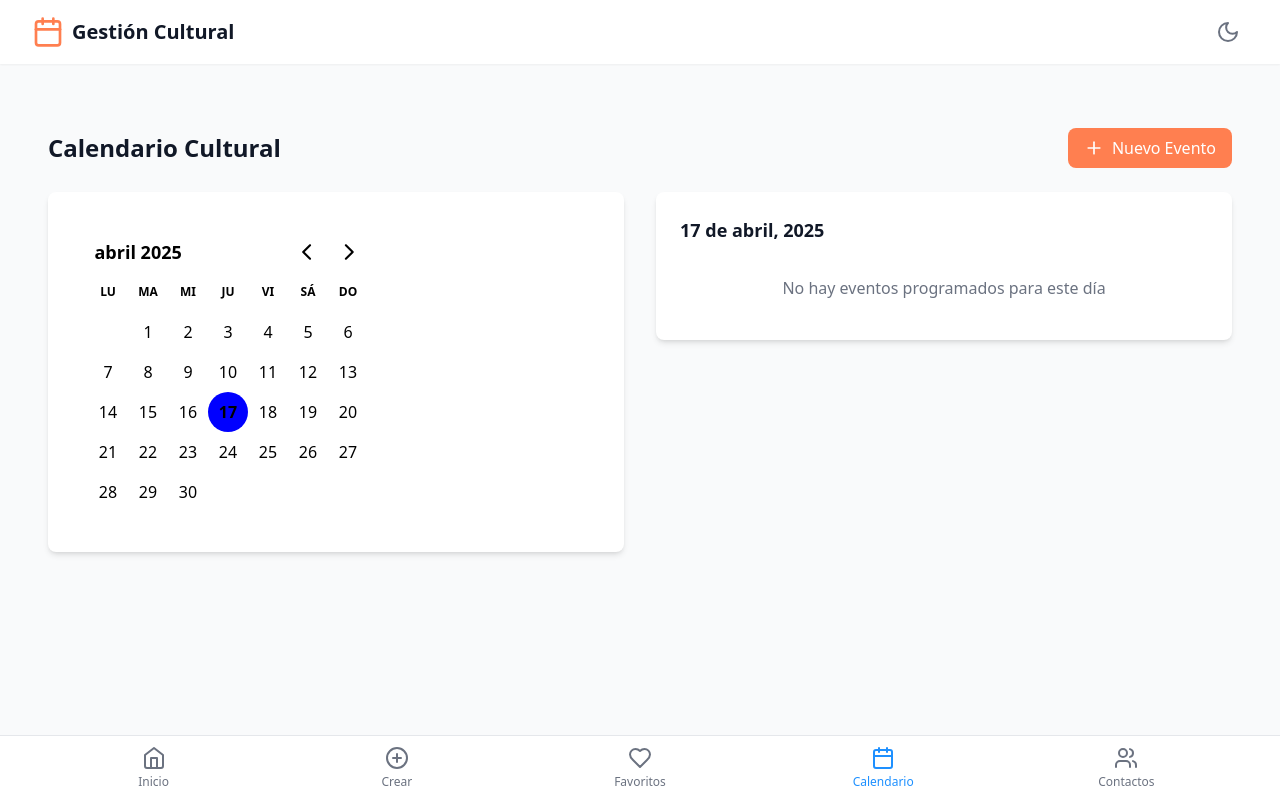
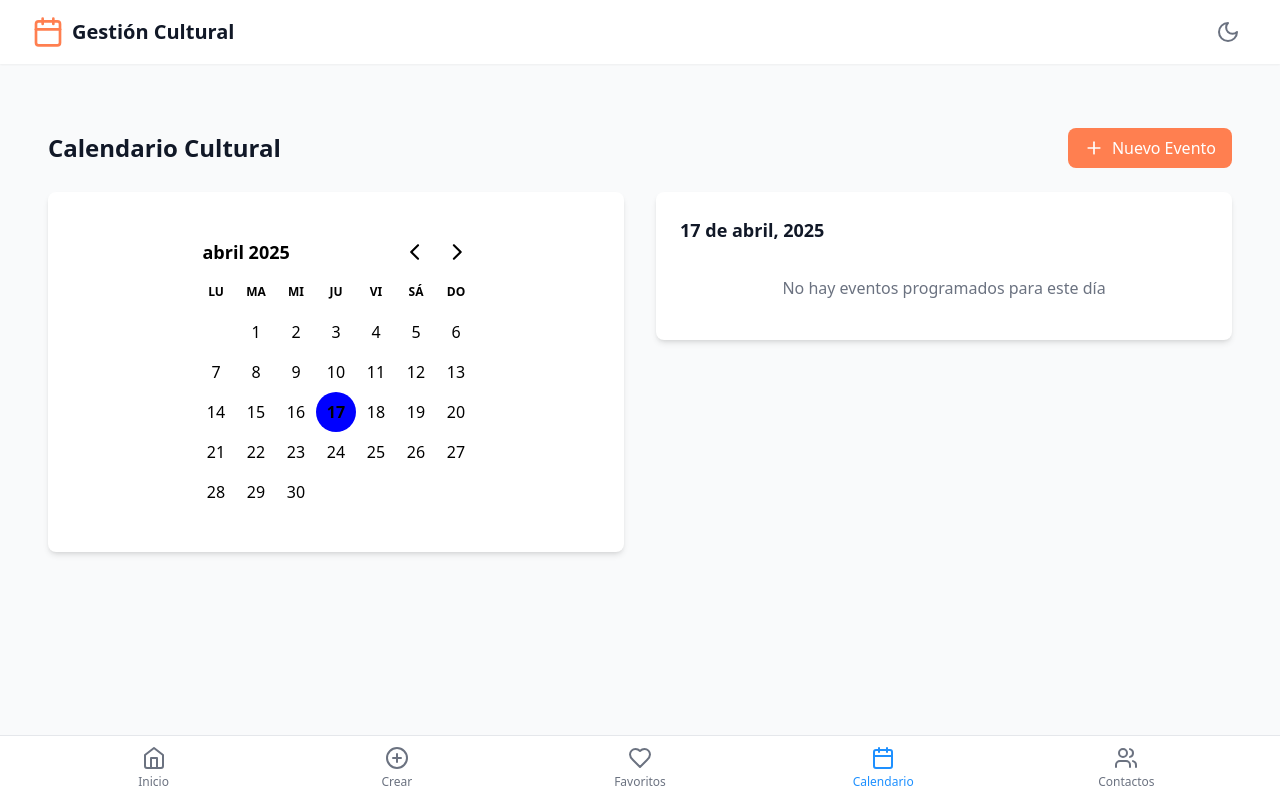
Before and after one commit to radiolibrevientosur/gestion-cultural, a React (Vite) app: page / in a window 1280 px wide. Both pictures are taken after a click on the button "Calendario". Built offline with nearby package versions, Linux system fonts and the light colour scheme.

Commit message:
Add files via upload

```diff
--- a/src/components/cultural/CalendarView.tsx
+++ b/src/components/cultural/CalendarView.tsx
@@ -58,7 +58,8 @@ export const CalendarView: React.FC = () => {
       </div>
 
       <div className="grid grid-cols-1 lg:grid-cols-2 gap-8">
-        <div className="bg-white dark:bg-gray-800 p-6 rounded-lg shadow-md">
+        <div className="bg-white dark:bg-gray-800 p-4 sm:p-6 rounded-lg shadow-md overflow-x-auto">
+          <div className="min-w-[280px] w-full flex justify-center">
             <DayPicker
               mode="single"
               selected={selectedDate}
@@ -82,8 +83,9 @@ export const CalendarView: React.FC = () => {
                 cell: { color: 'inherit' },
                 day: { color: 'inherit' }
               }}
-            className="rdp-custom"
+              className="rdp-custom max-w-full"
             />
+          </div>
         </div>
 
         <div className="space-y-6">
```
Lines whose indentation alone changed are shown as unchanged.
